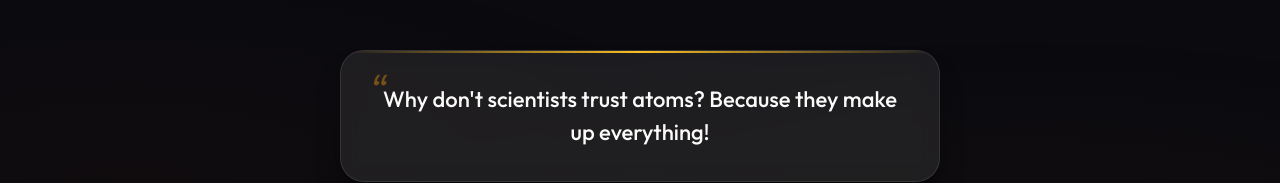
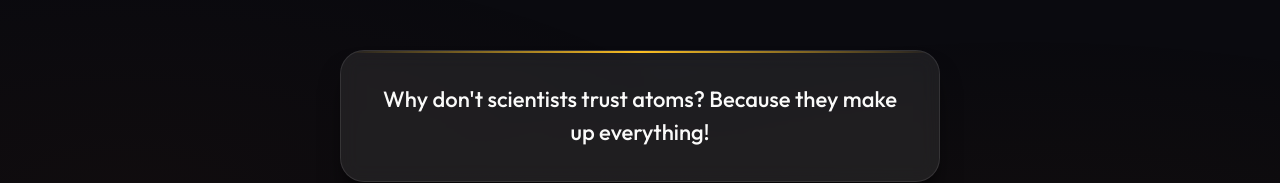
Before and after one commit to shaoli-lu/dad, a Next.js app: page / in a window 1280 px wide. Shown: the part 450-633 px from the top of the page. Built offline with nearby package versions, Linux system fonts and the light colour scheme; no server answers.

Commit message:
remove the single double quote at the beginning

```diff
--- a/src/app/globals.css
+++ b/src/app/globals.css
@@ -362,16 +362,7 @@ a:hover {
   box-shadow: var(--shadow-xl), var(--shadow-glow);
 }
 
-.hero-joke-quote {
-  position: absolute;
-  top: 1rem;
-  left: 1.5rem;
-  font-size: 3rem;
-  line-height: 1;
-  color: var(--amber-500);
-  opacity: 0.4;
-  font-family: 'Caveat', cursive;
-}
+
 
 .hero-joke-text {
   font-size: clamp(1.125rem, 2.5vw, 1.375rem);
--- a/src/app/page.js
+++ b/src/app/page.js
@@ -101,7 +101,6 @@ export default function HomePage() {
           </p>
 
           <div className="hero-joke-card">
-            <span className="hero-joke-quote">&ldquo;</span>
             <p className={`hero-joke-text ${loading ? 'loading' : ''}`} id="joke-display">
               {loading ? 'Loading a knee-slapper...' : joke}
             </p>
```
